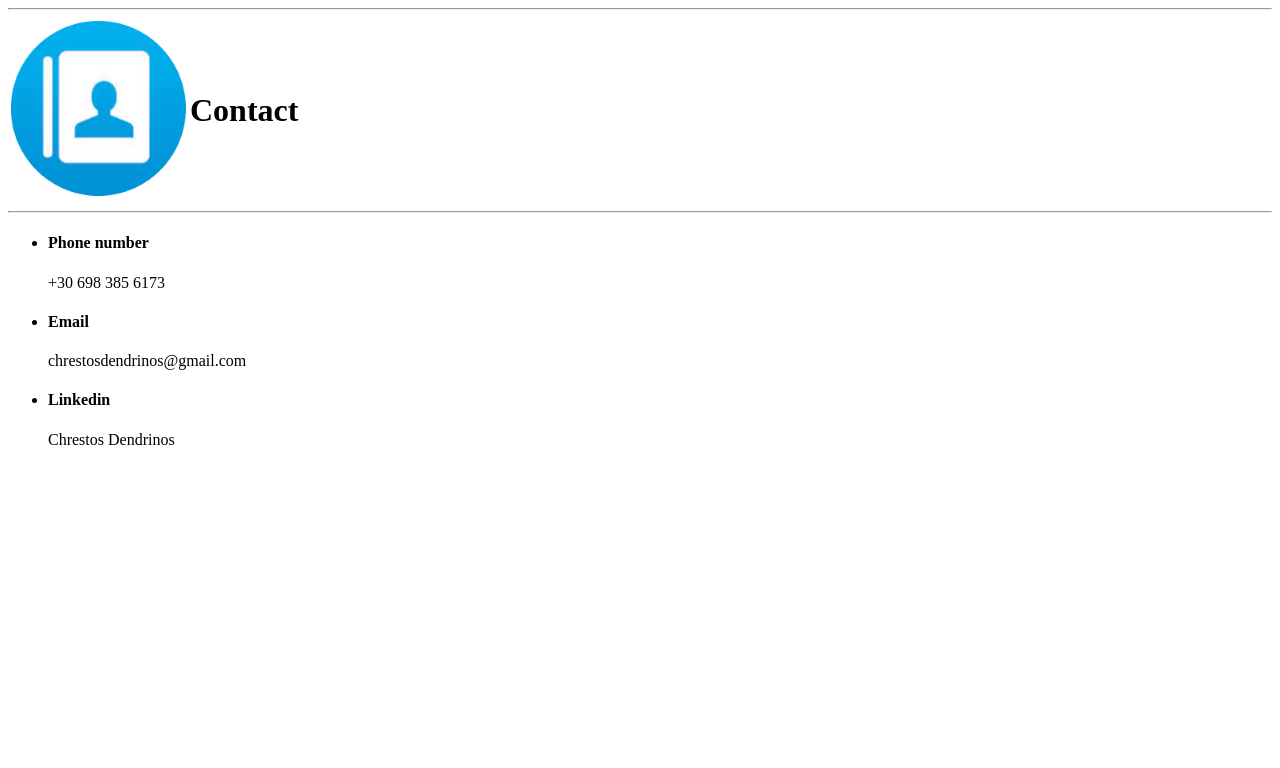
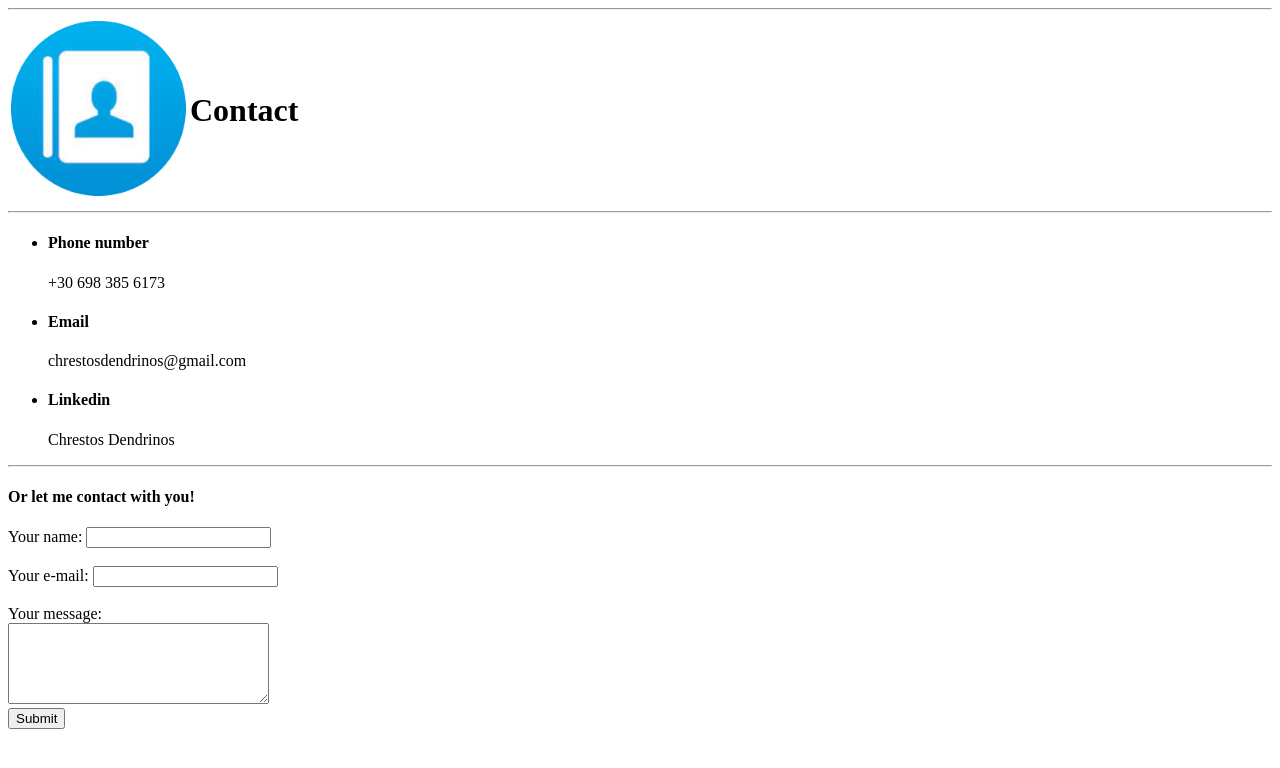
Before and after one commit to ChrestosDen/CV, a plain HTML site: page contact.html in a window 1280 px wide. Drawn offline with Linux system fonts and the light colour scheme.

Commit message:
Update contact.html

```diff
--- a/contact.html
+++ b/contact.html
@@ -24,5 +24,19 @@
       <li> <h4>Linkedin</h4> Chrestos Dendrinos </li>
     </ul>
 
+    <hr>
+
+    <h4>Or let me contact with you!</h4>
+
+    <form action="mailto:chrestosdendrinos@gmail.com" method="post" enctype="text/plain">
+
+      <label>Your name:</label> <input type="text" name="Your name" value=""> <br> <br>
+      <label>Your e-mail:</label> <input type="email" name="Your e-mail" value=""> <br> <br>
+      <label>Your message:</label><br>
+      <textarea name="Your message" rows="5" cols="30"></textarea><br>
+      <input type="submit" name="" value="Submit">
+
+   </form>
+
   </body>
 </html>
```
